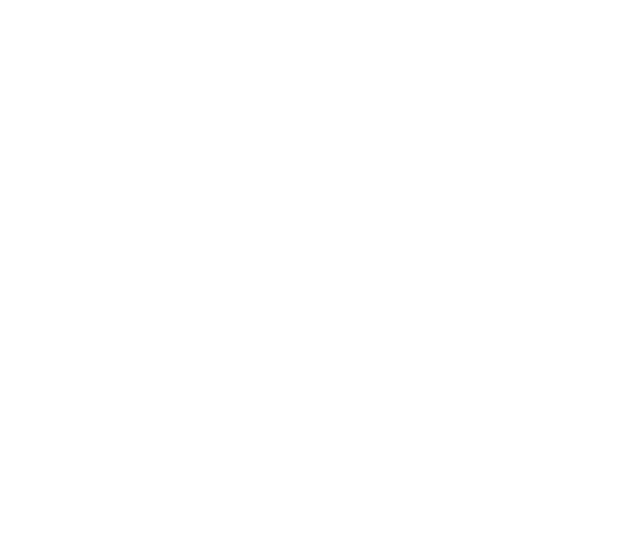
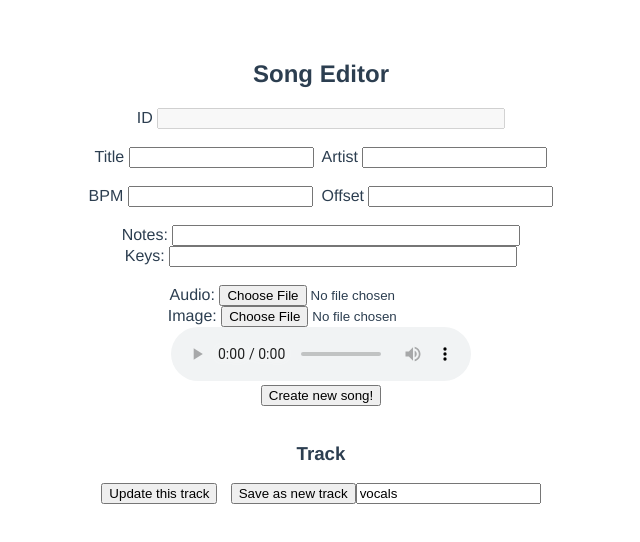
Before and after one commit to akrolsmir/pianosu, a Vue app: page /new in a window 1280 px wide. Before the commit this address had no page. Shown: the top 542 px of the page, without its empty margins (319-959 px from the left). Built offline with nearby package versions, Linux system fonts and the light colour scheme.

Commit message:
Add a new song creation page

```diff
--- a/src/components/EditorPane.vue
+++ b/src/components/EditorPane.vue
@@ -15,21 +15,24 @@
     Image: <input @change="setImageFiles" type="file" accept="image/*" /><br />
     <audio controls :src="audioSrc" />
     <img :src="imageSrc" width="200" /><br />
-    <button @click="uploadAll">Upload audio and image</button><br /><br />
+    <!-- <button @click="uploadAll">Upload audio and image</button> &nbsp; -->
+    <button @click="createSong">Create new song!</button><br /><br />
+    <progress v-if="uploadState === 'UPLOADING'" />
     <!-- Save info -->
-    <button @click="saveTrack">Save this version</button>
+    <h3>Track</h3>
+    <button @click="saveTrack">Update this track</button>
     &nbsp;
-    <button @click="newTrack">Save as new version</button>
+    <button @click="newTrack">Save as new track</button>
     <input v-model="version" /><br /><br />
   </div>
 </template>
 
 <script>
 import { customAlphabet } from 'nanoid'
-import { setSong, updateSong, uploadAs } from './network'
+import { getSong, setSong, updateSong, uploadAs } from './network'
 
 const base62 = '0123456789ABCDEFGHIJKLMNOPQRSTUVWXYZbcdefghijklmnopqrstuvwxyz'
-const nanoid = customAlphabet(base62, 8)
+const nanoid4 = customAlphabet(base62, 4)
 
 // Turns "This is @NOT okay" to "this-is-not-okay
 // Good for making URLs from user input (TODO: try foreign chars)
@@ -39,6 +42,7 @@
     .toLowerCase()
     .replace(/\s/g, '-') // whitespace
     .replace(/[^\p{L}-]/gu, '') // not (dash or letter in any language)
+    .slice(0, 100) // Cap at 100 chars
 }
 
 export default {
@@ -48,6 +52,7 @@
   },
   data() {
     return {
+      uploadState: 'NOT_STARTED', // or 'UPLOADING' or 'DONE'
       version: 'vocals',
       audioFiles: [],
       imageFiles: [],
@@ -105,16 +110,26 @@
       // But maybe that's a premature optimization.
       this.songDetails.track = this.getTrack()
       const readableId = sanitize(`${this.songDetails.title}-${this.version}`)
-      this.songDetails.id = `${readableId}-${nanoid()}`
+      this.songDetails.id = `${readableId}-${nanoid4()}`
       this.songDetails.version = this.version
       this.songDetails.lastUpdateTime = Date.now()
 
       await setSong(this.songDetails)
       this.$router.push(`/songs/${this.songDetails.id}`)
     },
-    async uploadAll() {
+    async createSong(allowOverwrite = false) {
+      this.uploadState = 'UPLOADING'
+      // Song id is sanitized title (plus 4-char nanoid, if collision?)
+      // track id is also sanitized track name, plus maybe 4 nanoid
       const toUpdate = {}
-      const id = this.songDetails.id
+      let id = sanitize(this.songDetails.id)
+
+      const existingSong = await getSong(id)
+      if (existingSong && !allowOverwrite) {
+        alert(`A song with id "${id}" already exists!`)
+        id += '-' + nanoid4()
+      }
+
       const audioFile = this.audioFiles[0]
       if (audioFile) {
         toUpdate.soundFile = await uploadAs(id, audioFile, 'audio.mp3')
@@ -127,6 +142,7 @@
 
       await setSong(this.songDetails) // TODO: Remove once all songs are initialized in Firestore
       await updateSong(id, toUpdate)
+      this.uploadState = 'DONE'
     },
   },
 }
--- /dev/null
+++ b/src/components/NewSong.vue
@@ -0,0 +1,16 @@
+<template>
+  <EditorPane :getTrack="playedTrack" :songDetails="song" />
+</template>
+
+<script>
+import EditorPane from './EditorPane.vue'
+
+export default {
+  components: {
+    EditorPane,
+  },
+  data() {
+    return { song: {} }
+  },
+}
+</script>
--- a/src/main.js
+++ b/src/main.js
@@ -2,11 +2,13 @@
 import App from './App.vue'
 
 import Piano from './components/Piano.vue'
+import NewSong from './components/NewSong.vue'
 import { createRouter, createWebHistory } from 'vue-router'
 
 const routes = [
   { path: '/', component: Piano },
   { path: '/songs/:id', component: Piano },
+  { path: '/new', component: NewSong },
 ]
 
 const router = createRouter({
```
